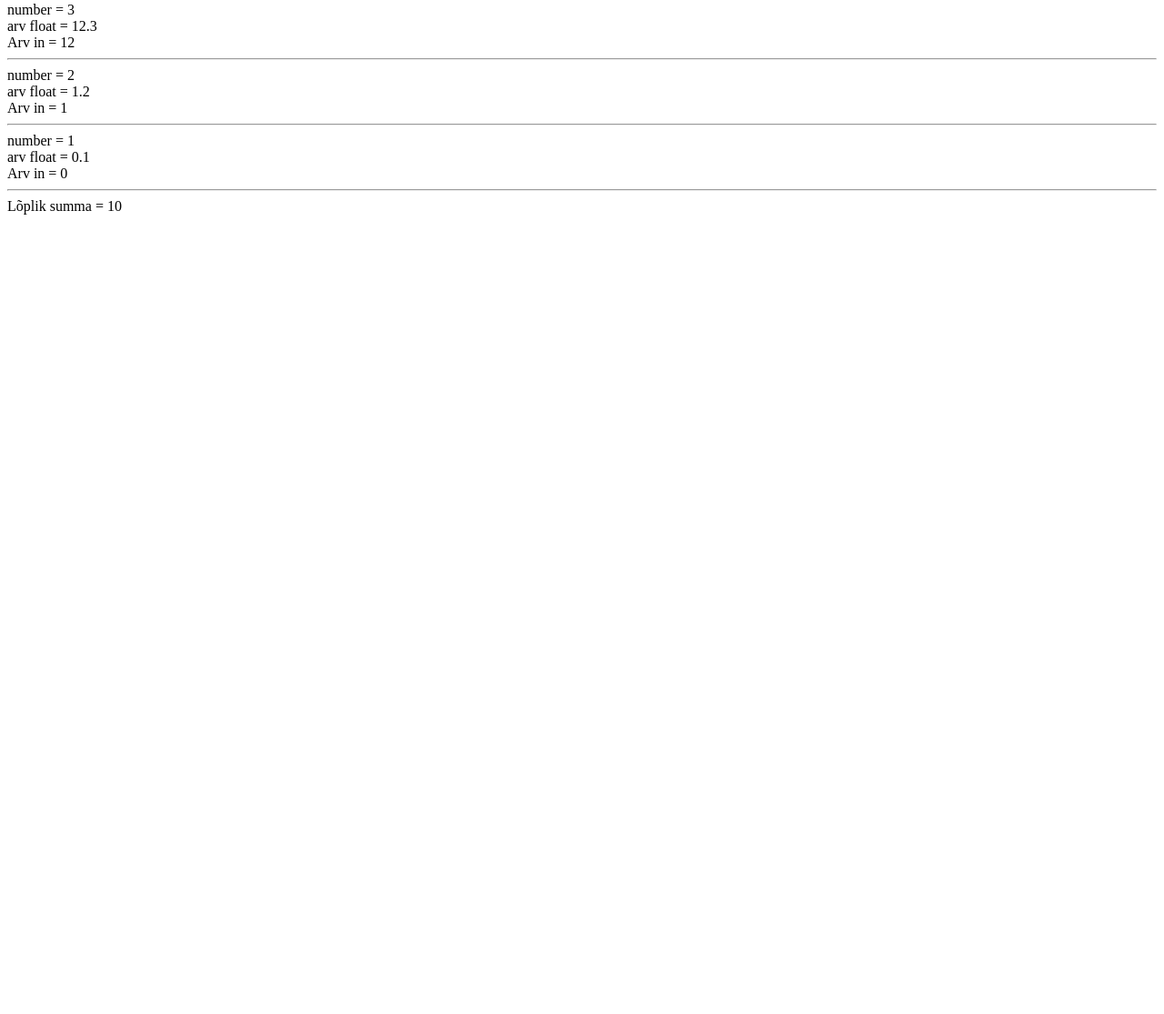
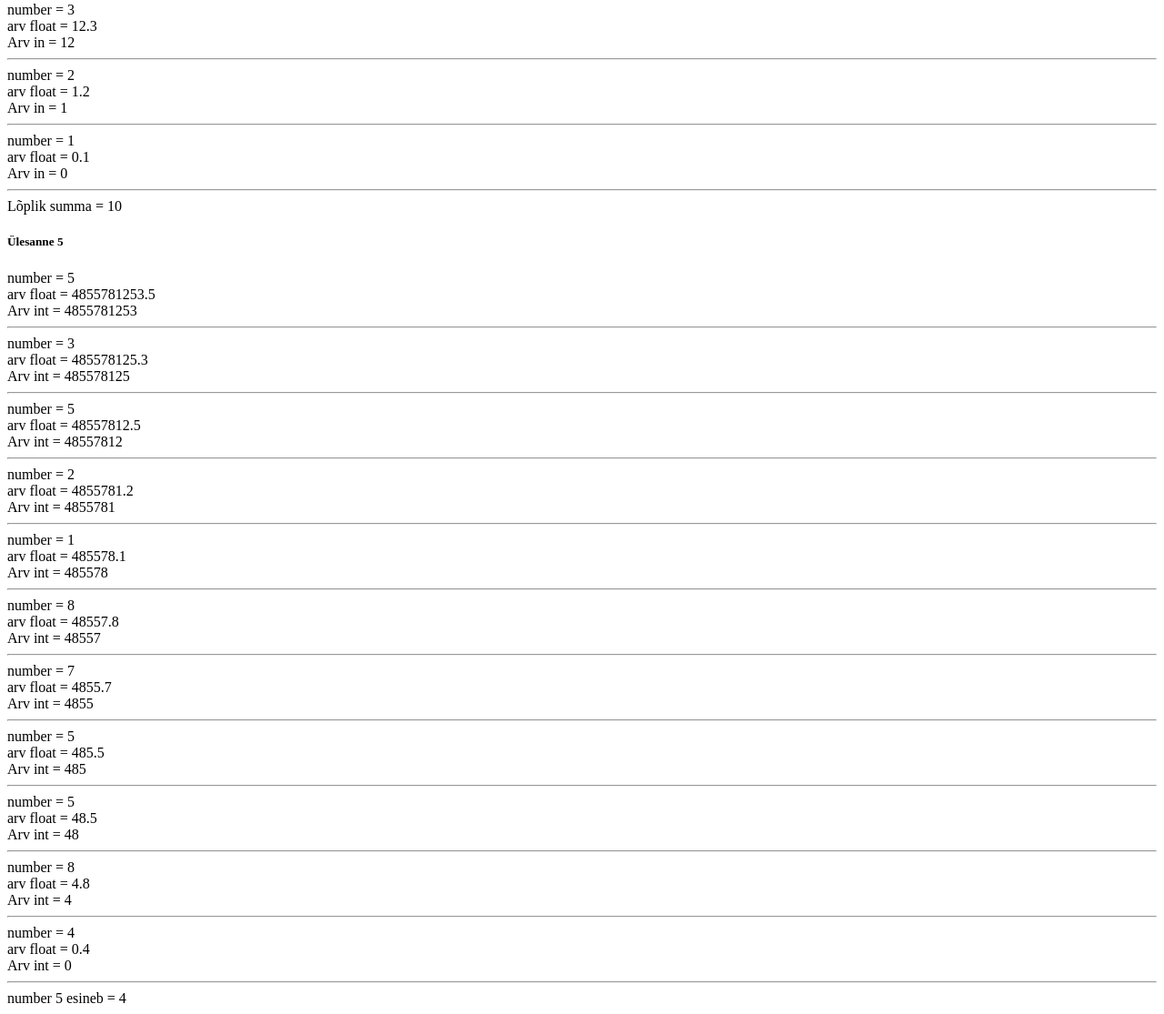
Before and after one commit to TanelIsmael/PHPalused, a PHP site: page / in a window 1280 px wide. Shown: the part 989-2104 px from the top of the page at 91% size. Before the commit the page ends 1225 px from the top, so only its background shows below. Run offline with PHP 8.4, Linux system fonts and the light colour scheme.

Commit message:
loop ülesanne 5

```diff
--- a/loop/index.php
+++ b/loop/index.php
@@ -109,3 +109,23 @@ echo 'Lõplik summa = ' . $summa . '<br>';
 
 
 ?>
+
+<?php
+
+echo '<h5>Ülesanne 5</h5>';
+$arv = 48557812535;
+$kordamine = 0;
+while ($arv != 0) {
+    $number = $arv % 10;
+    echo 'number = ' . $number . '<br>';
+    $arv = $arv / 10;
+    echo 'arv float = ' . $arv . '<br>';
+    settype($arv, 'int');
+    echo 'Arv int = ' . $arv . '<br>';
+    if ($number == 5) $kordamine++;
+    echo '<hr>';
+}
+echo 'number 5 esineb = ' . $kordamine . '<br>';
+
+
+?>
```
